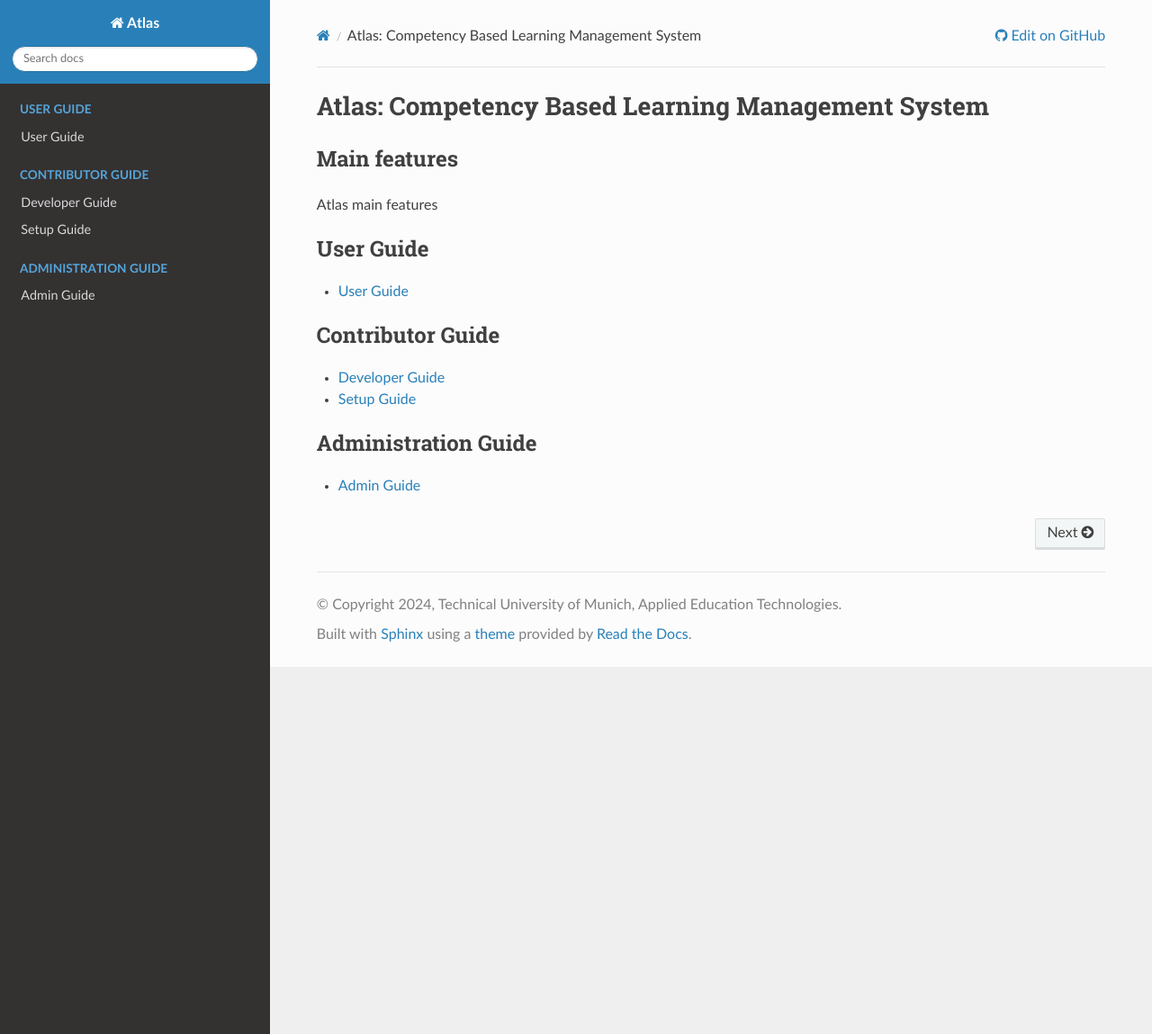
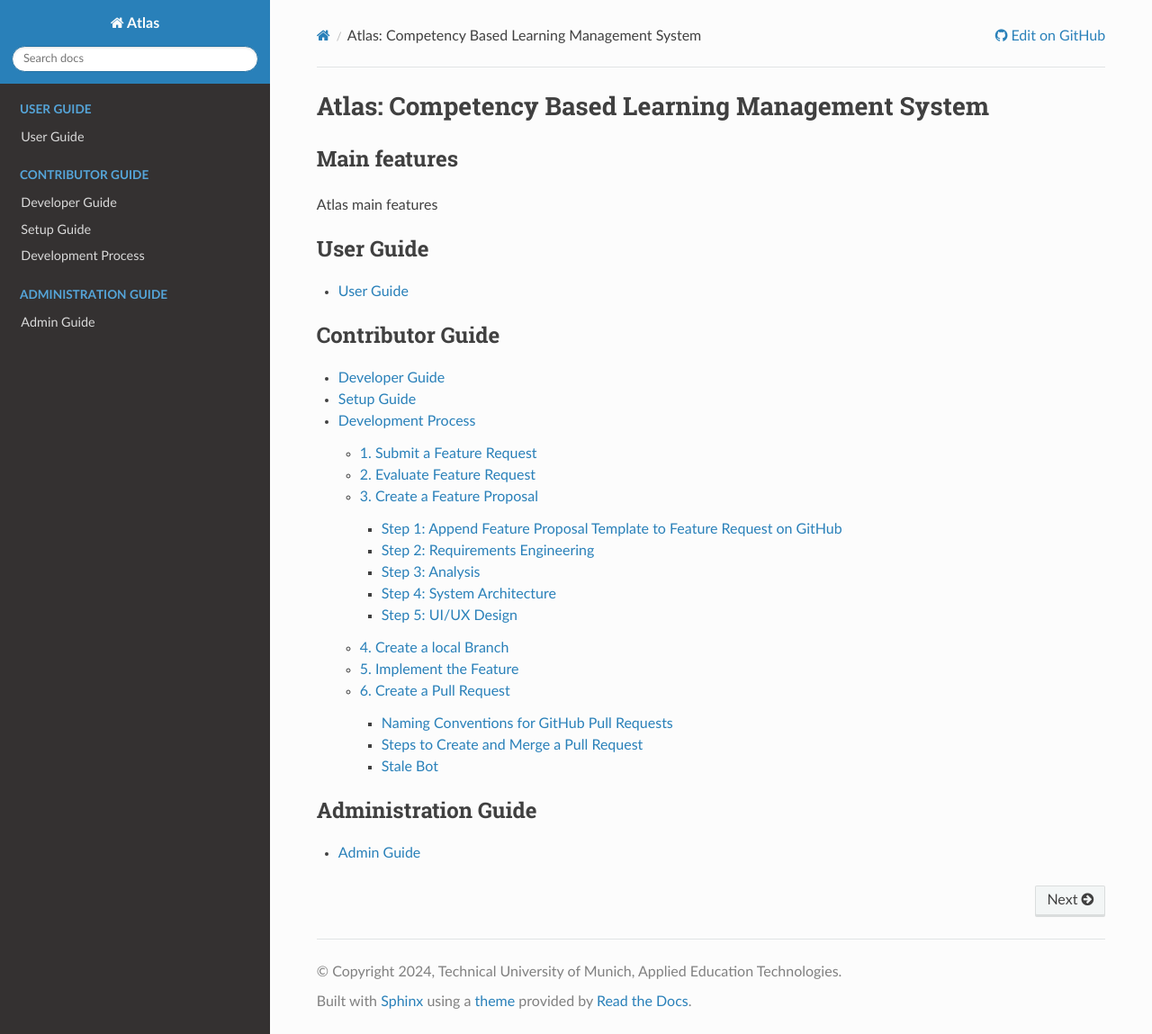
Before and after one commit to ls1intum/Atlas, a Sphinx documentation site: the page built from docs/index.rst, in a window 1280 px wide and 1149 px high. Shown: the whole window at 90% size. Built offline with Sphinx 7.4.7 and the Read the Docs theme 3.1.0, drawn with Linux system fonts in a browser that asks for light colours; some of the changed lines change nothing that is shown.

Commit message:
add development process

```diff
--- /dev/null
+++ b/docs/dev/development-process/development-process.rst
@@ -0,0 +1,218 @@
+*******************
+Development Process
+*******************
+
+
+.. figure:: ./process-model.png
+    :align: center
+    :alt: Process Model - Activity Diagram
+    :figclass: align-center
+
+1. Submit a Feature Request
+===========================
+The initial step in our development process involves the creation of a feature request, which is accomplished through the submission of a GitHub Issue.
+This action can be performed by any stakeholder, including developers, users, or maintainers.
+The feature request should include a detailed description of the desired functionality, as well as any relevant information that may be useful to the development team.
+This information should include the rationale for the feature, the expected benefits, and any potential risks or challenges that may be associated with the implementation of the feature.
+
+2. Evaluate Feature Request
+===========================
+Once a feature request has been submitted, the maintainers will evaluate the request together with the development team to determine its feasibility and potential impact on the system.
+
+3. Create a Feature Proposal
+===============================
+If the feature request is deemed feasible, the development team will create a feature proposal that extensively describes the proposed feature. This step will consist of the artifacts mentioned in the model "Create Feature Proposal" below:
+
+.. figure:: ./feature-proposal-flow.png
+    :align: center
+    :alt: Create a Feature Proposal - Activity Diagram
+    :figclass: align-center
+
+
+Step 1: Append Feature Proposal Template to Feature Request on GitHub
+---------------------------------------------------------------------
+The Feature Proposal Template outlines the structure of the feature proposal and provides a guideline for the development team to follow.
+
+We have developed a GitHub Action that automatically appends the feature proposal template to the issue description once the issue is tagged with 'needs-feature-proposal.' Additionally, when someone is assigned to such an issue, an instructional comment is automatically added.
+This comment reminds the assignee to fill out the feature proposal and provides a link to the relevant documentation for further guidance.
+
+.. note::
+      The GitHub Action will be skipped for issues that are labeled with "bug".
+
+.. literalinclude:: ../../../.github/ISSUE_TEMPLATE/feature-proposal-developer.md
+    :caption: Artemis/.github/ISSUE_TEMPLATE/feature-proposal-developer.md
+    :language: markdown
+
+
+Step 2: Requirements Engineering
+--------------------------------
+In this section, the foundation for the feature's development is laid by meticulously defining both functional and non-functional requirements.
+Functional requirements detail what the feature will do, covering specific behaviors or functions.
+Non-functional requirements, on the other hand, address the feature's operation, such as performance, usability, reliability, and security specifications.
+
+In the Feature Proposal Template, you can find examples for structuring such functional and non-functional requirements
+
+Step 3: Analysis
+----------------
+Within the analysis section, the emphasis is on understanding and documenting the feature's intended behavior and interactions within the system.
+This includes creating an Analysis Object Model, which represents the static structure of the system using class diagrams to identify key entities and their relationships.
+Additionally, dynamic aspects of the feature are explored through Activity Diagrams (for workflow representation), State Chart Diagrams (to model the feature's states and transitions), and Communication Diagrams (illustrating how objects interact to achieve the feature's functionality).
+These models serve as a blueprint for the development and ensure a shared understanding among all people working on Artemis.
+
+Step 4: System Architecture
+---------------------------
+In this step, the high-level structure of the system supporting the feature is outlined, focusing on analyzing the system components relevant to the implementation of the feature,
+subsystem decomposition, interfaces, persistent data management, and security aspects.
+The subsystem decomposition process is used to identify the main components of the system and define their responsibilities, which facilitates modular development and maintenance.
+It is important to define the interfaces between these subsystems to ensure seamless interaction and integration.
+In addition, the development of a comprehensive data model is important for a clear understanding of how data is securely stored, retrieved, and managed within the system, taking into account both logical and physical data perspectives.
+Security aspects, especially access control mechanisms, are considered to ensure data integrity and privacy.
+
+Step 5: UI/UX Design
+--------------------
+If the proposed feature requires a change to the software's user interface, this section should include a detailed description of the proposed changes, as well as a mockup that illustrates the new user interface.
+The mockup should be created using Figma in conjunction with the [Design System](https://www.figma.com/files/team/1238833580691926997/Artemis) and should be added to the feature proposal as a screenshot.
+Furthermore it is important to include a description of the user flow that references the dynamic model created in the analysis section.
+
+.. figure:: ./uiux_workflow.png
+    :align: center
+    :alt: UI/UX Design Workflow - Activity Diagram
+    :figclass: align-center
+
+.. raw:: html
+
+    <div style="text-align: center;">
+        <iframe src="https://live.rbg.tum.de/w/artemisintro/46233?video_only=1&t=0" allowfullscreen="1" frameborder="0" width="600" height="300">
+            Watch this video on TUM-Live.
+        </iframe>
+    </div>
+
+
+4. Create a local Branch
+========================
+We use the following structure for branch names: ``<type>/<area>/<short-description>``
+- Possible types are: **feature**, **chore**, and **bugfix**
+- Possible areas are all allowed feature tags (see :ref:`pr_naming_conventions`), written kebab-case. For example, ``Programming exercises`` becomes **programming-exercises**.
+
+**Branches that do not follow this structure will get rejected automatically!**
+
+5. Implement the Feature
+========================
+In this step, the development team converts the detailed plans and designs outlined in the functional proposal into working code.
+This step requires careful adherence to the previously defined requirements and system architecture to ensure that the function fits seamlessly into the existing system and fulfills the specified functional and performance criteria.
+
+.. note::
+      Make sure to follow the `Atlas Code and Design Guidelines <https://docs.artemis.cit.tum.de/dev/guidelines.html>`_.
+
+6. Create a Pull Request
+========================
+After the feature implementation is complete, the developer is required to create a pull request for integrating the feature into the develop branch.
+The subsequent sections provide guidance on the naming conventions and outline the necessary steps for creating and merging a pull request.
+
+.. _pr_naming_conventions:
+
+Naming Conventions for GitHub Pull Requests
+-------------------------------------------
+
+1. The first term is a main feature of Artemis and should use code highlighting, e.g.  ``AtlasML``:
+
+    1. Possible feature tags are: ``AtlasML``.
+    2. If the change is not visible to end users, or it is a pure development or test improvement, we use the term ``Development``:.
+    3. Everything else belongs to the ``General`` category.
+
+2. The colon is not highlighted.
+
+3. After the colon, there should be a verbal form that is understandable by end users and non-technical persons, because this will automatically become part of the release notes.
+
+    1. The text should be short, non-capitalized (except the first word) and should include the most important keywords. Do not repeat the feature if it is possible.
+    2. We generally distinguish between bugfixes (the verb “Fix”) and improvements (all kinds of verbs) in the release notes. This should be immediately clear from the title.
+    3. Good examples:
+
+        - “Allow instructors to delete submissions in the participation detail view”
+        - “Fix an issue when clicking on the start exercise button”
+        - “Add the possibility for instructors to define submission policies”
+
+Steps to Create and Merge a Pull Request
+----------------------------------------
+
+0. Preconditions (For Developers Only)
+^^^^^^^^^^^^^^^^^^^^^^^^^^^^^^^^^^^^^^
+* **Merge fast**: PRs should only be open for a couple of days.
+* Limit yourself to one functionality per pull request.
+* Split up your task in multiple branches & pull requests if necessary.
+* `Commit Early, Commit Often, Perfect Later, Publish Once. <https://speakerdeck.com/lemiorhan/10-git-anti-patterns-you-should-be-aware-of>`_
+
+1. Begin Implementation (For Developers Only)
+^^^^^^^^^^^^^^^^^^^^^^^^^^^^^^^^^^^^^^^^^^^^^
+* `Open a draft pull request. <https://docs.github.com/en/github/collaborating-with-issues-and-pull-requests/creating-a-pull-request>`_ This allows for code related questions and discussions.
+
+2. Complete Implementation (For Developers Only)
+^^^^^^^^^^^^^^^^^^^^^^^^^^^^^^^^^^^^^^^^^^^^^^^^
+* Make sure all steps in the `Checklist <https://github.com/ls1intum/Atlas/blob/develop/.github/PULL_REQUEST_TEMPLATE.md>`_ are completed.
+* Add or update the "Steps for Testing" in the description of your pull request.
+* Make sure that the changes in the pull request are only the ones necessary.
+* Make sure that the PR is up-to-date with develop.
+* Make sure at least all required checks pass.
+* Mark the pull request as `ready for review. <https://docs.github.com/en/github/collaborating-with-issues-and-pull-requests/changing-the-stage-of-a-pull-request>`_
+
+3. Review Process
+^^^^^^^^^^^^^^^^^
+**For Developers:**
+
+* Organize or join a testing session. Especially for large pull requests this makes testing a lot easier.
+* Actively look for reviews. Do not just open the pull request and wait.
+
+**For Reviewers:**
+
+* Perform the "Steps for Testing" and verify that the new functionality is working as expected.
+* Verify that related functionality is still working as expected.
+* Ensure that the code changes...
+    * conform to the code style and code design guidelines.
+    * are easily understandable.
+    * contain thorough documentation where applicable.
+    * maintain reasonable performance (e.g. no excessive/unnecessary database queries or HTTP calls).
+* Respect the PR scope: Implementations that are unrelated to the PRs topic should not be enforced in a code review.
+* Explain your rationale when requesting changes: E.g., not "Please change X to Y", but "Please change X to Y, because this would improve Z"
+* Submit your comments and status (✅ Approve or ❌ Request Changes) using GitHub.
+    * Explain what you did (test, review code) and on which test server in the review comment.
+
+4. Address Review Comments
+^^^^^^^^^^^^^^^^^^^^^^^^^^
+**For Developers:**
+
+* Use the pull request to discuss comments or ask questions.
+* Update your code where necessary.
+* Revert to draft if the changes will take a while during which review is not needed/possible.
+* Set back to ready for review afterwards.
+* After making revisions, re-request reviews through GitHub initially. If you receive no response, then follow up with a targeted message on Slack to the relevant reviewers.
+* Comment on "inline comments" (e.g. "Done").
+* Once all changes are made, ensure that the feature-specific maintainer reviews and approves the changes.
+* After maintainer approval, an "Artemis Maintainer" reviews and finalizes the approval process.
+
+**For Reviewers:**
+
+* Respond to questions raised by the developer.
+* Mark conversations as resolved if the change is sufficient.
+* Feature-specific maintainers should verify changes within their scope and mark them as approved.
+* Artemis Maintainers conduct the final review before merging.
+
+.. note::
+      Repeat steps 3 & 4 until the pull request is approved by all designated reviewers. It's only ready to merge when it has approvals from at least four reviewers.
+
+
+5. Merge Changes
+^^^^^^^^^^^^^^^^
+A project maintainer merges your changes into the ``develop`` branch.
+
+Stale Bot
+---------
+
+If the pull request doesn't have any activity for at least 7 days, the Stale Bot will mark the PR as `stale`.
+The `stale` status can simply be removed by adding a comment or a commit to the PR.
+After 21 total days of inactivity and 14 days after marking the PR as stale, the Stale Bot will close the PR.
+Adding activity to the PR will remove the `stale` label again and reset the stale timer.
+To prevent the bot from adding the `stale` label to the PR in the first place, the `no-stale` label can be used.
+This label should only be utilized if the PR is blocked by another PR or the PR needs help from another developer.
+
+Further documentation on the Stale Bot can be found here:
+https://github.com/actions/stale
--- a/docs/index.rst
+++ b/docs/index.rst
@@ -23,6 +23,7 @@ Atlas main features
 
    dev/dev
    dev/setup/setup
+   dev/development-process/development-process
 
 .. toctree::
    :caption: Administration Guide
```
Also changed, not shown: docs/dev/dev.rst (line endings or trailing spaces), docs/dev/development-process/feature-proposal-flow.png (added), docs/dev/development-process/process-model.png (added), docs/dev/development-process/uiux_workflow.png (added).
